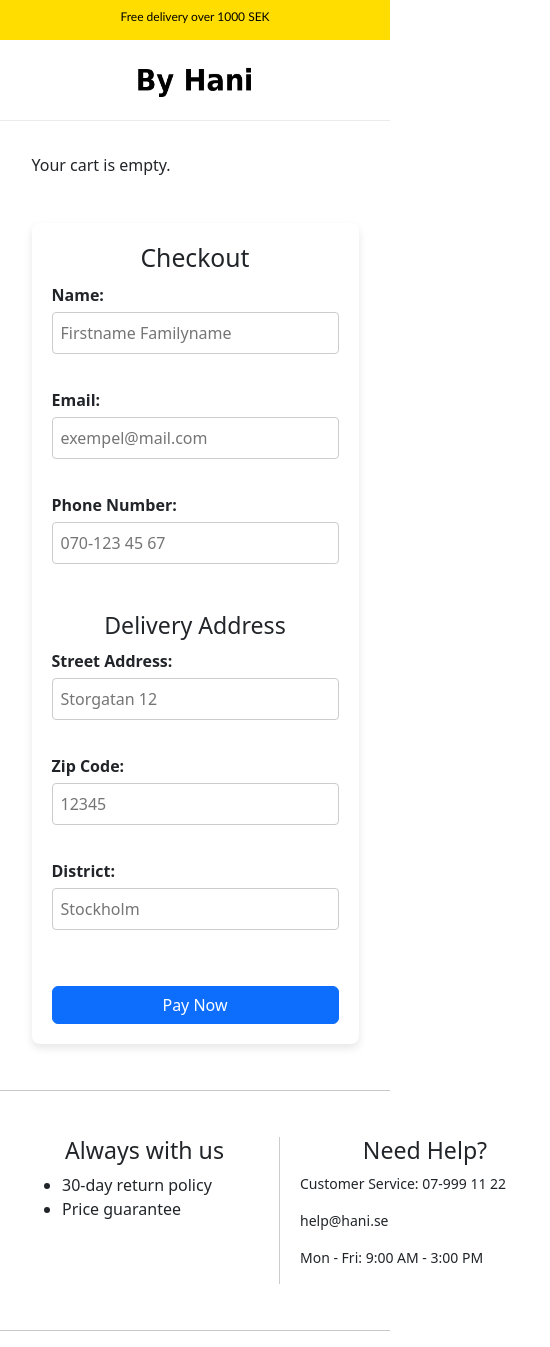
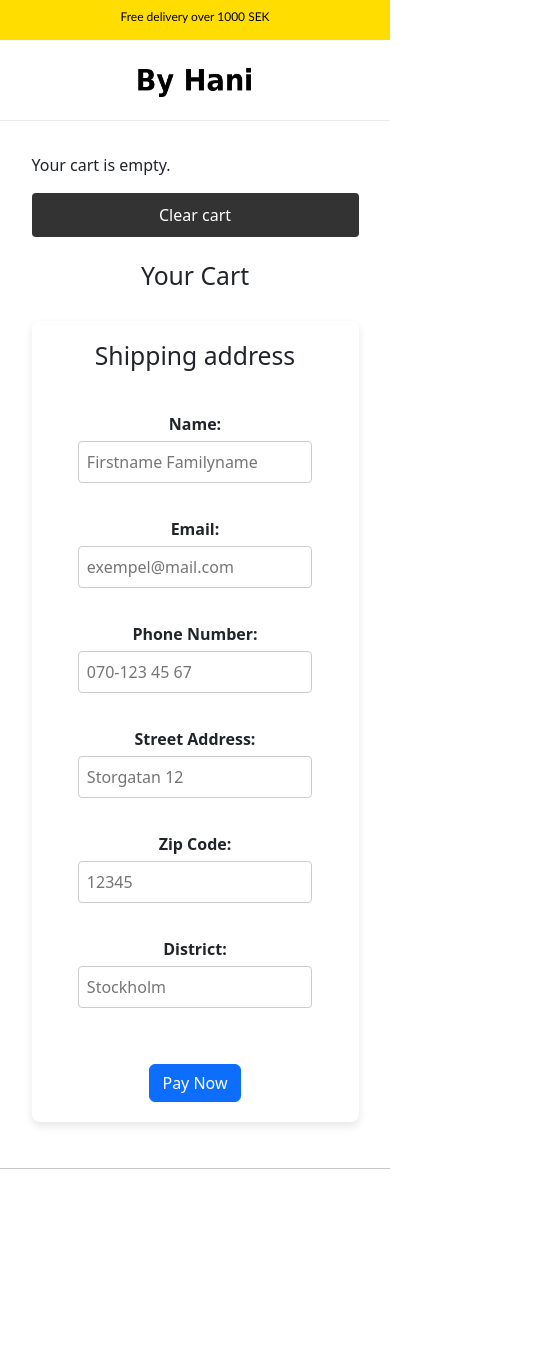
Before and after one commit to hani-kristiansson/frontend-webshop, a plain HTML site: page checkout.html in a window 390 px wide. Shown: the whole page, 550 px wide, since content can reach past the window. After the commit the page ends 1185 px from the top, so only its background shows below. Drawn offline with nearby package versions, Linux system fonts and the light colour scheme.

Commit message:
implemented remove all

```diff
--- a/checkout.html
+++ b/checkout.html
@@ -30,38 +30,48 @@
         <div id="checkout-container" class="col-md-6">
         </div>
 
-
         <!-- Checkout form -->
         <div class="col-md-6">
-          <div class="cart-summary">
-            <h2>Your Cart</h2>
-            <!-- Cart Items Go Here -->
+          <div>
+            <div>
+              <button onclick="clearShoppingCart()">Clear cart</button>
+              <br><br>
+            </div>
+            <div>
+              <h2>Your Cart</h2>
+              <div class="cart-summary">
+
+              <!-- Cart Items Go Here -->
+              </div>
+            </div>
           </div>
+
           <div class="checkout-form">
-            <h2>Checkout</h2>
-            <form action="submit_checkout.php" method="post">
+            <h2>Shipping address</h2>
+
+            <form
+            class="container m-20"
+            onsubmit="return validateForm()"
+            action="javascript: orderConfirmation()"
+            >
               <label for="name">Name:</label>
               <input
                 type="text"
                 id="name"
                 name="name"
                 placeholder="Firstname Familyname"
-                required
-                minlength="2"
-                maxlength="50"
               />
-              <br>
+              <div id="nameError" class="error-label"></div>
               <br>
 
               <label for="email">Email:</label>
               <input
-                type="email"
+                type="text"
                 id="email"
                 name="email"
                 placeholder="exempel@mail.com"
-                maxlength="50"
               />
-              <br>
+              <div id="emailError" class="error-label"></div>
               <br>
 
               <label for="phone">Phone Number:</label>
@@ -70,24 +80,18 @@
                 id="phone"
                 name="phone"
                 placeholder="070-123 45 67"
-                pattern="[\d\-\(\) ]+"
-                maxlength="50"
               />
-              <br>
-              <br>
+              <div id="mobileError" class="error-label"></div>
               <br>
 
-              <h3>Delivery Address</h3>
               <label for="street">Street Address:</label>
               <input
                 type="text"
                 id="street"
                 name="street"
                 placeholder="Storgatan 12"
-                minlength="2"
-                maxlength="50"
               />
-              <br>
+              <div id="addressError" class="error-label"></div>
               <br>
 
               <label for="zipcode">Zip Code:</label>
@@ -96,11 +100,9 @@
                 id="zipcode"
                 name="zipcode"
                 placeholder="12345"
-                required
-                pattern="^\d{5}$"
                 maxlength="5"
               />
-              <br>
+              <div id="areaCodeError" class="error-label"></div>
               <br>
 
               <label for="district">District:</label>
@@ -109,14 +111,12 @@
                 id="district"
                 name="district"
                 placeholder="Stockholm"
-                minlength="2"
-                maxlength="50"
               />
-              <br>
+              <div id="districtError" class="error-label"></div>
               <br>
 
               <div class="text-center mt-3">
-                <button type="submit" class="btn btn-primary mt-3" action="/order-confirmation.hmtl">Pay Now</button>
+                <button type="submit" class="btn btn-primary mt-3" >Pay Now</button>
               </div>
 
             </form>
@@ -127,26 +127,8 @@
 
     <hr />
 
-    <div class="checkout-container">
-
-      <div class="info-section">
-        <h3>Always with us</h3>
-        <ul>
-          <li>30-day return policy</li>
-          <li>Price guarantee</li>
-        </ul>
-      </div>
-      <div class="customer-service">
-        <h3>Need Help?</h3>
-        <p>Customer Service: 07-999 11 22</p>
-        <p>help@hani.se</p>
-        <p>Mon - Fri: 9:00 AM - 3:00 PM</p>
-      </div>
-    </div>
-    <hr />
-
     <script src="https://cdn.jsdelivr.net/npm/bootstrap@5.3.0/dist/js/bootstrap.bundle.min.js"></script>
-    <script src="order-form.js"></script>
+    <script src="js/order-form.js"></script>
 
   </body>
 </html>
--- a/css/product.css
+++ b/css/product.css
@@ -60,11 +60,6 @@ h3 {
     font-family: 'Arial', sans-serif;
 }
 
-p {
-    color: #666;
-    font-weight: bold;
-}
-
 .load-more {
     display: inline-block;
     margin: 20px auto;
@@ -82,8 +77,6 @@ p {
     color: white;
 }
 
-
-
 @media (max-width: 600px) {
     .product-grid {
         grid-template-columns: repeat(2, 46%);
--- a/order-form.js
+++ b/js/order-form.js
@@ -15,6 +15,14 @@ function saveShoppingCart() {
     "selectedProducts",
     JSON.stringify(shoppingCart)
   );
+}
+
+function clearShoppingCart() {
+  shoppingCart = [];
+  productList = [];
+  localStorage.removeItem("selectedProducts");
+  loadShoppingCart();
+  displayShoppingCart();
 }
 
 function convertToSEK(usd) {
@@ -143,75 +151,75 @@ async function displayShoppingCart() {
   }
 }
 
-
-
-
 function fetchProductData(productId) {
   return fetch(`https://fakestoreapi.com/products/${productId}`)
   .then(response => response.json());
 }
 
 function orderConfirmation() {
-  const productID = localStorage.getItem("selectedProduct");
-  console.log("Found product ID:", productID);
-  window.location.href = `order-confirmation.html?product-id=${productID}`;
+  saveShoppingCart();
+  window.location.href = `order-confirmation.html`;
 }
 
 function validateForm() {
   let isValid = true;
 
-  document.getElementById("nameError").textContent = "";
-  document.getElementById("emailError").textContent = "";
-  document.getElementById("addressError").textContent = "";
-  document.getElementById("areaCodeError").textContent = "";
-  document.getElementById("districtError").textContent = "";
-  document.getElementById("mobileError").textContent = "";
+  const nameError = document.getElementById("nameError");
+  const emailError = document.getElementById("emailError");
+  const addressError = document.getElementById("addressError");
+  const areaCodeError =  document.getElementById("areaCodeError");
+  const districtError = document.getElementById("districtError");
+  const mobileError = document.getElementById("mobileError");
 
-  let name = document.getElementById("exampleInputname").value;
+  nameError.textContent = "";
+  emailError.textContent = "";
+  addressError.textContent = "";
+  areaCodeError.textContent = "";
+  districtError.textContent = "";
+  mobileError.textContent = "";
+
+  let name = document.getElementById("name").value;
   if (name.length < 2 || name.length > 50) {
-    document.getElementById("nameError").textContent =
+    nameError.textContent =
       "Name must be between 2 and 50 characters.";
     isValid = false;
   }
 
-  let email = document.getElementById("exampleInputEmail1").value;
+  let email = document.getElementById("email").value;
   if (!email.includes("@") || email.length > 50) {
-    document.getElementById("emailError").textContent =
+    emailError.textContent =
       "Email must contain '@' and be less than 50 characters.";
     isValid = false;
   }
 
-  let address = document.getElementById("exampleInputAddress").value;
+  let address = document.getElementById("street").value;
   if (address.length < 2 || address.length > 50) {
-    document.getElementById("addressError").textContent =
+    addressError.textContent =
       "Address must be between 2 and 50 characters.";
     isValid = false;
   }
 
-  let postalCode = document.getElementById("exampleInputAreaCode").value;
+  let postalCode = document.getElementById("zipcode").value;
   if (postalCode.length !== 5 || isNaN(postalCode)) {
-    document.getElementById("areaCodeError").textContent =
+    areaCodeError.textContent =
       "Postal code must be exactly 5 digits.";
     isValid = false;
   }
 
-  let district = document.getElementById("exampleInputDistrict").value;
+  let district = document.getElementById("district").value;
   if (district.length < 2 || district.length > 50) {
-    document.getElementById("districtError").textContent =
+    districtError.textContent =
       "District must be between 2 and 50 characters.";
     isValid = false;
   }
 
-  let mobile = document.getElementById("exampleInputMobileNumber").value;
-  if (mobile.length > 50 || /[^0-9()-]/.test(mobile)) {
-    document.getElementById("mobileError").textContent =
-      "Phone number can only contain numbers, hyphens, and parentheses, and must be up to 50 characters.";
+  let mobile = document.getElementById("phone").value;
+  if (mobile.length > 50 || mobile.length == 0  || /[^0-9()-]/.test(mobile)) {
+    mobileError.textContent =
+      "Phone number is required and can only contain numbers, hyphens, and parentheses, and must be up to 50 characters.";
     isValid = false;
   }
 
-  if (isValid) {
-    window.location.href = "order-confirmation.html";
-  }
   return isValid;
 }
 
```
Also changed, not shown: css/about.css (+7 -2 lines), css/confirmation.css (added, +14 -0 lines), js/confirmation.js (added, +73 -0 lines), order-confirmation.html (+15 -23 lines).
